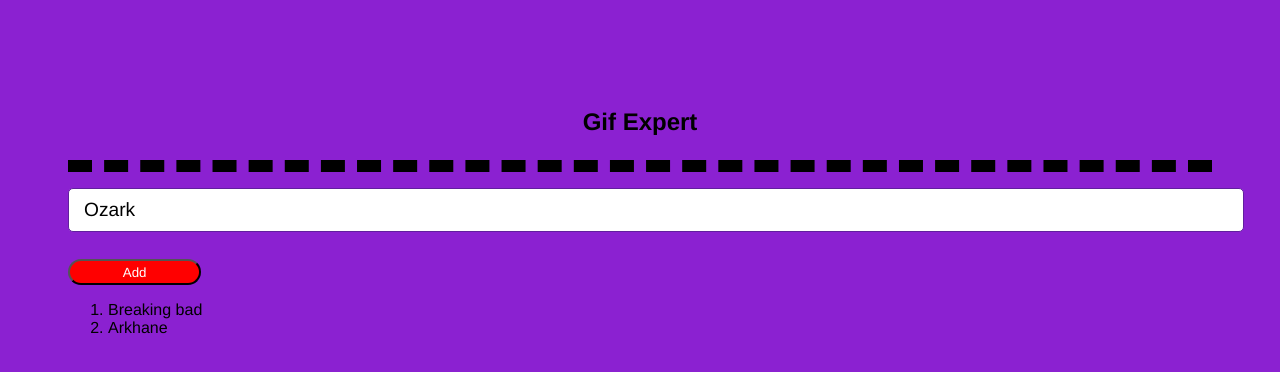
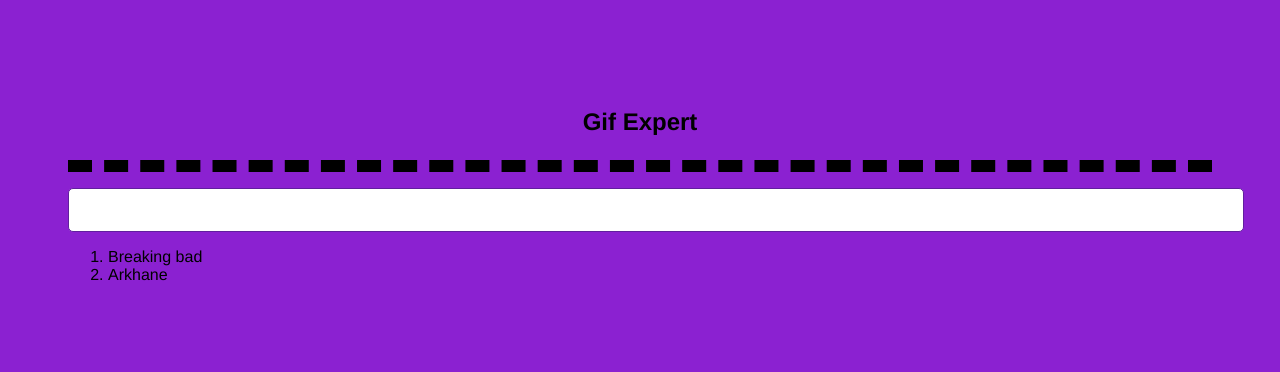
Before and after one commit to carloslml90/GifExpert, a React (Vite) app: page / in a window 1280 px wide. Shown: the top 372 px of the page. Built offline with nearby package versions, Linux system fonts and the light colour scheme.

Commit message:
input settings

```diff
--- a/src/Components/AddCategory.jsx
+++ b/src/Components/AddCategory.jsx
@@ -1,9 +1,9 @@
 import { useState } from "react";
 
 
-export const AddCategory=()=>{
+export const AddCategory=({setCategories})=>{
 
-    const [inputValue,setInputValue]=useState('Ozark ')
+    const [inputValue,setInputValue]=useState(' ')
     console.log(inputValue);
         const onInputChange=(event) =>{
         setInputValue(event.target.value)
@@ -11,8 +11,9 @@ export const AddCategory=()=>{
 
         const onSubmit =(event)=>{
             event.preventDefault();
-            console.log(inputValue);
-
+            if(inputValue.trim().length <=4 ) return;
+            setCategories((categories=>[inputValue, ...categories]))
+            setInputValue("");
 
         }
 
--- a/src/GifExpert.jsx
+++ b/src/GifExpert.jsx
@@ -8,10 +8,10 @@ import { AddCategory } from "./Components/AddCategory"
 export const GifExpert=()=>{
 
 const [categories,setCategories]=useState(['Breaking bad', 'Arkhane']);
-const onAddCategory=()=>{
+/*const onAddCategory=()=>{
 setCategories([...categories, 'Ozark'])
 
-}
+} */
 console.log (categories);
 
         return(
@@ -24,11 +24,11 @@ console.log (categories);
 
                   <AddCategory setCategories={setCategories}/>
 
-                  <button onClick={onAddCategory}> Add </button>
+
                   {/*Categorie list */}
 
                   <ol>
-                    {categories.map(category=>{return <li key={category}>{category}</li>})}
+                    {categories.map(category =>{return <li key={category}>{category}</li>})}
                   </ol>
 
 
```
